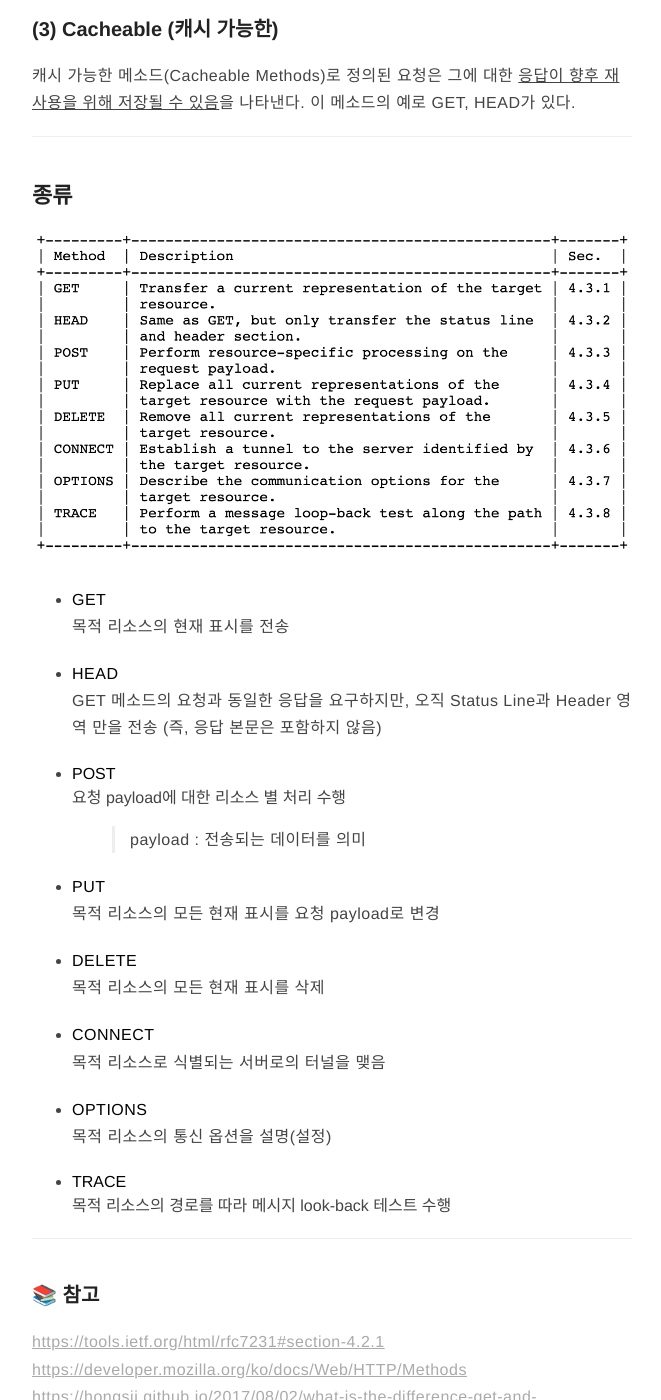
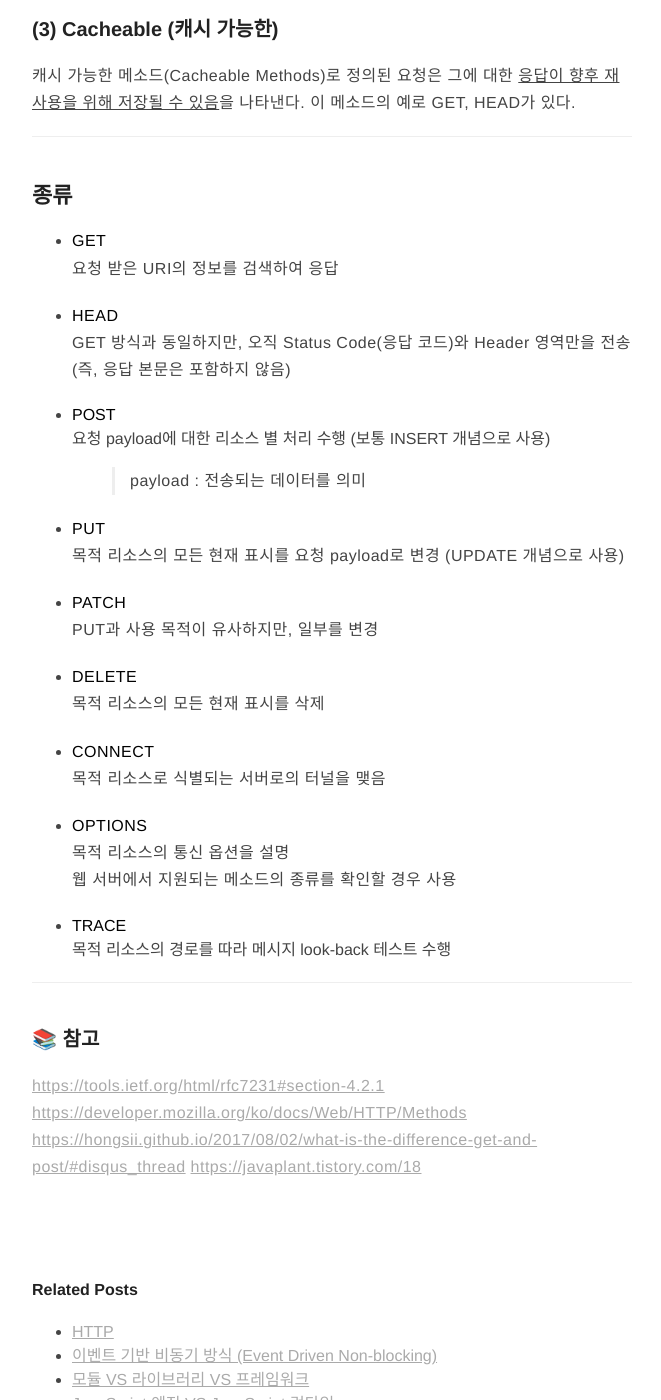
Before and after one commit to Joie-Kim/Joie-Kim.github.io, a Jekyll site: the page built from _posts/2020-09-24-HTTP-Method.markdown, in a window 1280 px wide and 1400 px high, scrolled down 1207 px. Shown: the whole window, without its empty margins (308-969 px from the left). Built offline with Jekyll 4.4.1, drawn with Linux system fonts in a browser that asks for light colours; comment, search, counter and statistics services are not loaded.

Commit message:
[Update] post 내용 수정
- Method 종류 부분에 있는 이미지 삭제
- Method 종류 부분 설명 수정
- Method 종류에 PATCH 추가

```diff
--- a/_posts/2020-09-24-HTTP-Method.markdown
+++ b/_posts/2020-09-24-HTTP-Method.markdown
@@ -44,20 +44,21 @@ Idempotent?
 
 ## 종류
 
-![image](/assets/200924/HTTP-Method.png)
-
 - **GET**<br>
-목적 리소스의 현재 표시를 전송
+요청 받은 URI의 정보를 검색하여 응답
 
 - **HEAD**<br>
-GET 메소드의 요청과 동일한 응답을 요구하지만, 오직 Status Line과 Header 영역 만을 전송 (즉, 응답 본문은 포함하지 않음)
+GET 방식과 동일하지만, 오직 Status Code(응답 코드)와 Header 영역만을 전송 (즉, 응답 본문은 포함하지 않음)
 
 - **POST**<br>
-요청 payload에 대한 리소스 별 처리 수행
+요청 payload에 대한 리소스 별 처리 수행 (보통 INSERT 개념으로 사용)
 > payload : 전송되는 데이터를 의미
 
 - **PUT**<br>
-목적 리소스의 모든 현재 표시를 요청 payload로 변경
+목적 리소스의 모든 현재 표시를 요청 payload로 변경 (UPDATE 개념으로 사용)
+
+- **PATCH**<br>
+PUT과 사용 목적이 유사하지만, 일부를 변경
 
 - **DELETE**<br>
 목적 리소스의 모든 현재 표시를 삭제
@@ -66,7 +67,8 @@ GET 메소드의 요청과 동일한 응답을 요구하지만, 오직 Status Li
 목적 리소스로 식별되는 서버로의 터널을 맺음
 
 - **OPTIONS**<br>
-목적 리소스의 통신 옵션을 설명(설정)
+목적 리소스의 통신 옵션을 설명<br>
+웹 서버에서 지원되는 메소드의 종류를 확인할 경우 사용
 
 - **TRACE**<br>
 목적 리소스의 경로를 따라 메시지 look-back 테스트 수행
@@ -78,3 +80,4 @@ GET 메소드의 요청과 동일한 응답을 요구하지만, 오직 Status Li
 [https://tools.ietf.org/html/rfc7231#section-4.2.1](https://tools.ietf.org/html/rfc7231#section-4.2.1)
 [https://developer.mozilla.org/ko/docs/Web/HTTP/Methods](https://developer.mozilla.org/ko/docs/Web/HTTP/Methods)
 [https://hongsii.github.io/2017/08/02/what-is-the-difference-get-and-post/#disqus_thread](https://hongsii.github.io/2017/08/02/what-is-the-difference-get-and-post/#disqus_thread)
+[https://javaplant.tistory.com/18](https://javaplant.tistory.com/18)
```
